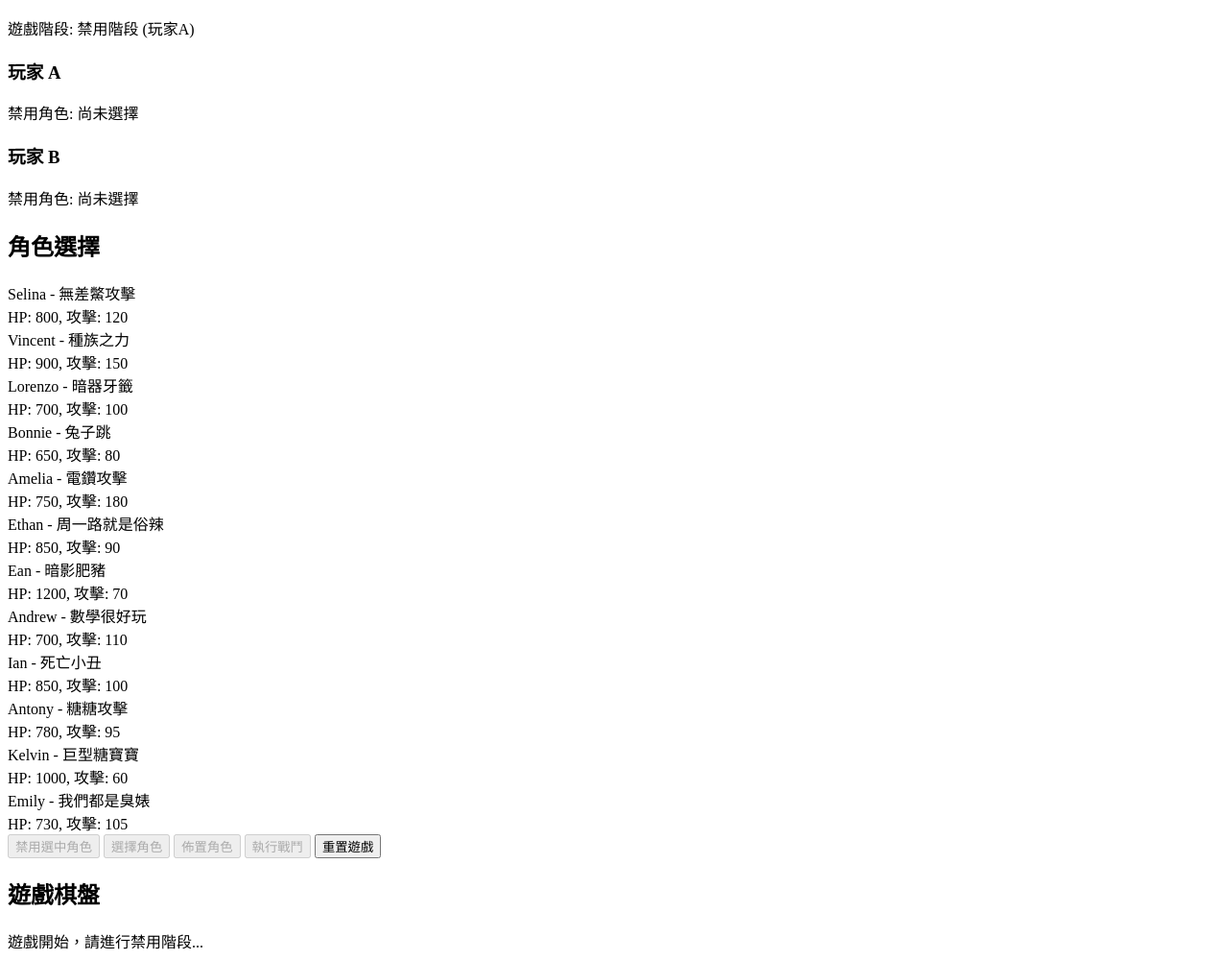
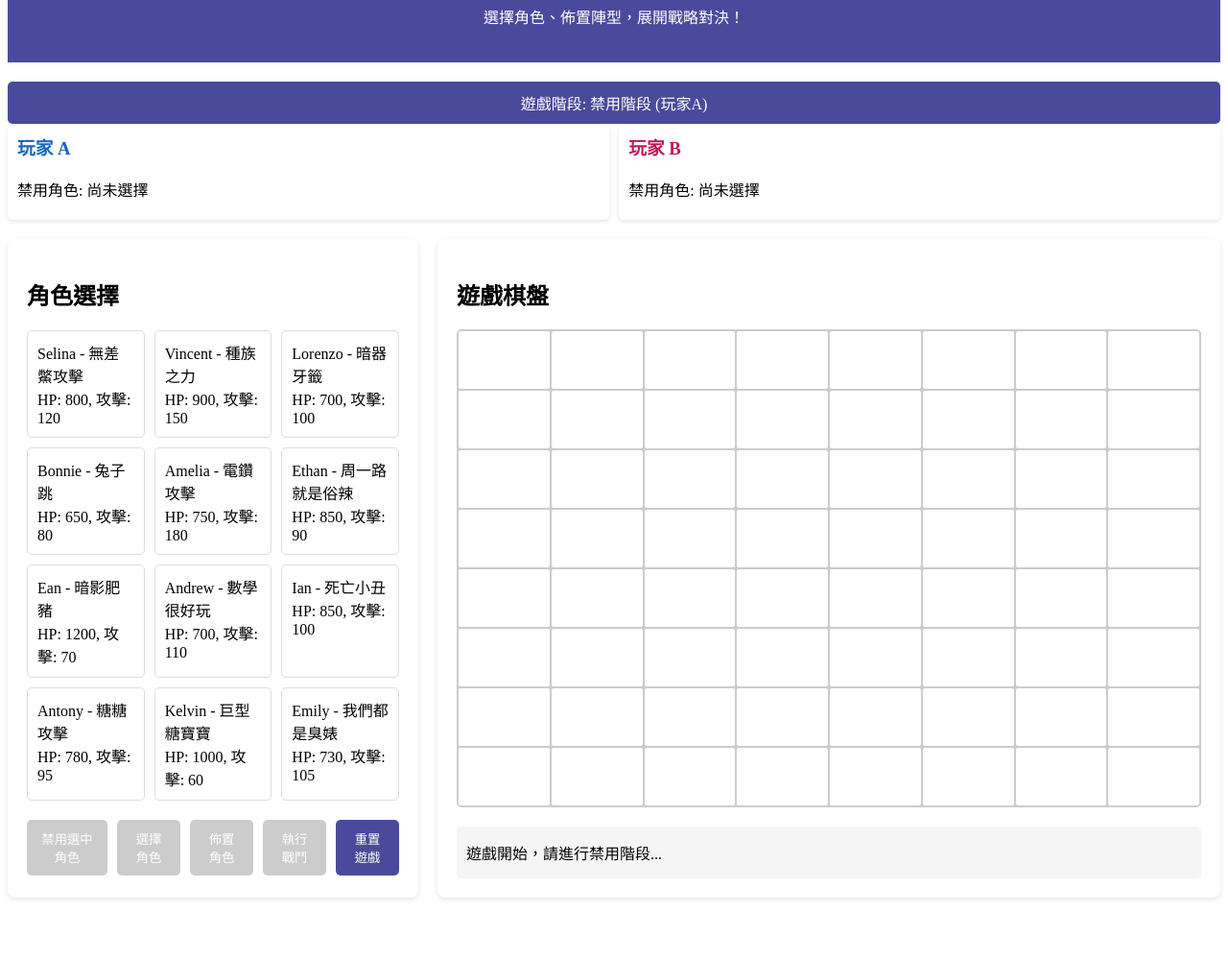
Before and after one commit to andrewhao66/Fakenews, a plain HTML site: page game/index.html in a window 1280 px wide. Shown: the part 112-1112 px from the top of the page at 96% size. After the commit the page ends 1055 px from the top, so only its background shows below. Drawn offline with Linux system fonts and the light colour scheme.

Commit message:
Update index.html

```diff
--- a/game/index.html
+++ b/game/index.html
@@ -5,7 +5,238 @@
     <meta name="viewport" content="width=device-width, initial-scale=1.0">
     <title>角色對弈遊戲</title>
     <style>
-        /* 保留原始 CSS，僅添加少量調整 */
+            font-family: 'Arial', 'Microsoft JhengHei', sans-serif;
+            background-color: #f0f0f0;
+            margin: 0;
+            padding: 0;
+            color: #333;
+        }
+
+        .container {
+            max-width: 1200px;
+            margin: 0 auto;
+            padding: 20px;
+        }
+
+        header {
+            background-color: #4a4a9c;
+            color: white;
+            padding: 20px;
+            text-align: center;
+            border-radius: 8px 8px 0 0;
+        }
+
+        .game-area {
+            display: flex;
+            gap: 20px;
+            margin-top: 20px;
+        }
+
+        .control-panel {
+            flex: 1;
+            background-color: white;
+            padding: 20px;
+            border-radius: 8px;
+            box-shadow: 0 2px 5px rgba(0,0,0,0.1);
+        }
+
+        .game-board {
+            flex: 2;
+            background-color: white;
+            padding: 20px;
+            border-radius: 8px;
+            box-shadow: 0 2px 5px rgba(0,0,0,0.1);
+        }
+
+        .character-selection {
+            margin-top: 20px;
+            display: grid;
+            grid-template-columns: repeat(3, 1fr);
+            gap: 10px;
+        }
+
+        .character-card {
+            border: 1px solid #ddd;
+            border-radius: 5px;
+            padding: 10px;
+            cursor: pointer;
+            transition: transform 0.2s;
+        }
+
+        .character-card:hover {
+            transform: translateY(-5px);
+            box-shadow: 0 5px 15px rgba(0,0,0,0.1);
+        }
+
+        .character-card.selected {
+            background-color: #e6f7ff;
+            border-color: #1890ff;
+        }
+
+        .character-card.banned {
+            background-color: #ffebee;
+            border-color: #f44336;
+            opacity: 0.7;
+        }
+
+        .board-grid {
+            display: grid;
+            grid-template-columns: repeat(8, 1fr);
+            grid-template-rows: repeat(8, 60px);
+            gap: 2px;
+            background-color: #ccc;
+            padding: 2px;
+            border-radius: 5px;
+        }
+
+        .board-cell {
+            background-color: #fff;
+            border-radius: 2px;
+            display: flex;
+            justify-content: center;
+            align-items: center;
+            position: relative;
+            cursor: pointer;
+        }
+
+        .board-cell:hover {
+            background-color: #f0f0f0;
+        }
+
+        .board-cell.highlight {
+            background-color: #fffde7;
+        }
+
+        .player-a {
+            background-color: #e3f2fd;
+        }
+
+        .player-b {
+            background-color: #fce4ec;
+        }
+
+        .character-on-board {
+            width: 100%;
+            height: 100%;
+            display: flex;
+            flex-direction: column;
+            justify-content: center;
+            align-items: center;
+            font-size: 0.8em;
+        }
+
+        .character-on-board .name {
+            font-weight: bold;
+        }
+
+        .character-on-board .hp {
+            font-size: 0.8em;
+            color: #666;
+        }
+
+        .battle-log {
+            margin-top: 20px;
+            background-color: #f5f5f5;
+            padding: 10px;
+            border-radius: 5px;
+            max-height: 200px;
+            overflow-y: auto;
+        }
+
+        .phase-indicator {
+            margin-top: 20px;
+            padding: 10px;
+            background-color: #4a4a9c;
+            color: white;
+            text-align: center;
+            border-radius: 5px;
+        }
+
+        .action-buttons {
+            margin-top: 20px;
+            display: flex;
+            gap: 10px;
+        }
+
+        button {
+            padding: 10px 15px;
+            background-color: #4a4a9c;
+            color: white;
+            border: none;
+            border-radius: 5px;
+            cursor: pointer;
+            transition: background-color 0.2s;
+        }
+
+        button:hover {
+            background-color: #3a3a8c;
+        }
+
+        button:disabled {
+            background-color: #cccccc;
+            cursor: not-allowed;
+        }
+
+        .hp-bar {
+            width: 100%;
+            height: 4px;
+            background-color: #ddd;
+            border-radius: 2px;
+            margin-top: 2px;
+        }
+
+        .hp-bar-fill {
+            height: 100%;
+            background-color: #4caf50;
+            border-radius: 2px;
+        }
+
+        .player-info {
+            display: flex;
+            justify-content: space-between;
+            margin-bottom: 20px;
+        }
+
+        .player-panel {
+            background-color: white;
+            padding: 10px;
+            border-radius: 5px;
+            width: 48%;
+            box-shadow: 0 2px 5px rgba(0,0,0,0.1);
+        }
+
+        .player-panel h3 {
+            margin-top: 0;
+            color: #4a4a9c;
+        }
+
+        .player-panel.player-a h3 {
+            color: #1565c0;
+        }
+
+        .player-panel.player-b h3 {
+            color: #c2185b;
+        }
+
+        .player-characters {
+            display: flex;
+            gap: 10px;
+            margin-top: 10px;
+        }
+
+        .mini-character {
+            border: 1px solid #ddd;
+            border-radius: 3px;
+            padding: 5px;
+            width: 80px;
+            text-align: center;
+            font-size: 0.8em;
+        }
+
+        .mini-character.selected {
+            background-color: #e6f7ff;
+            border-color: #1890ff;
+        }
         .character-card {
             position: relative;
         }
```
